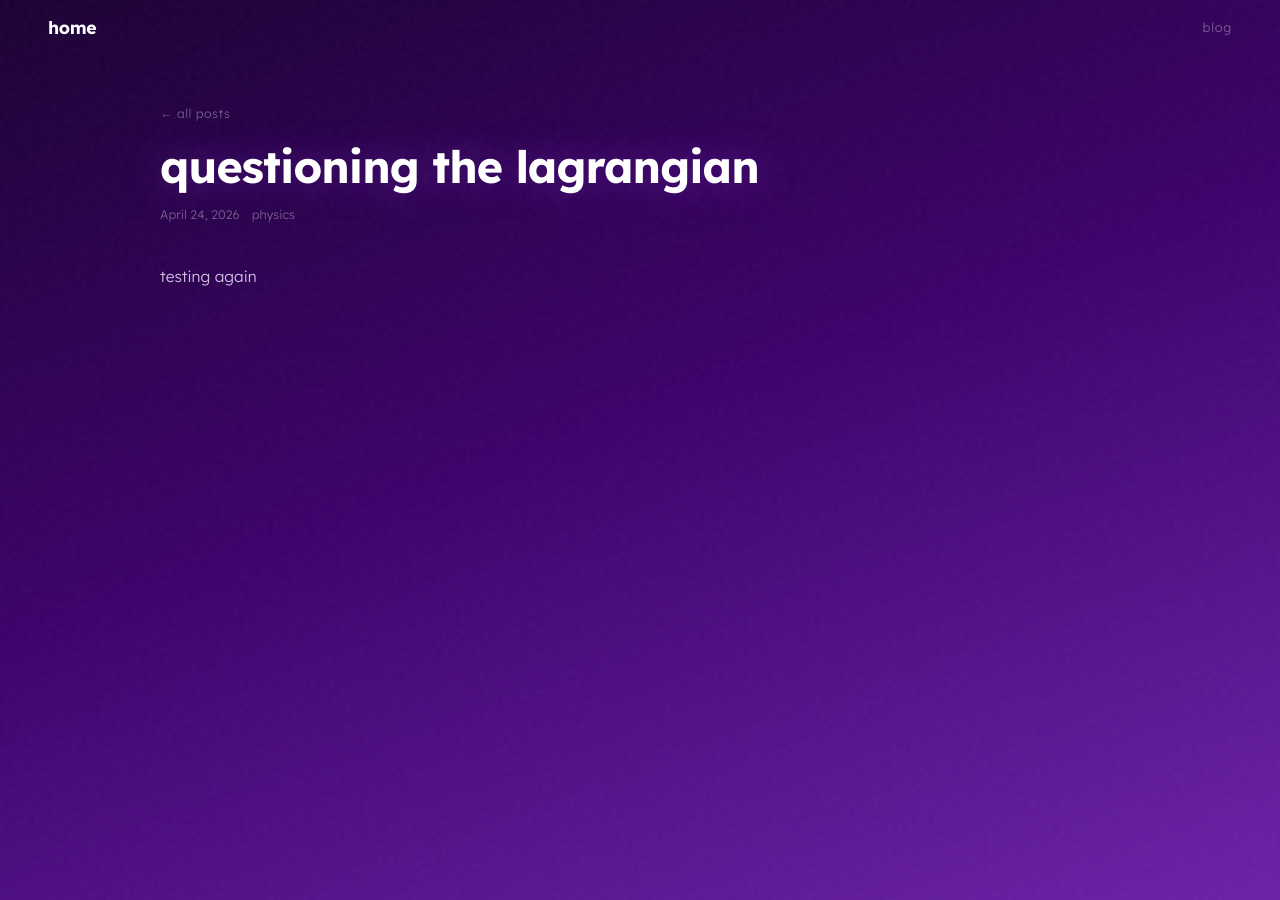
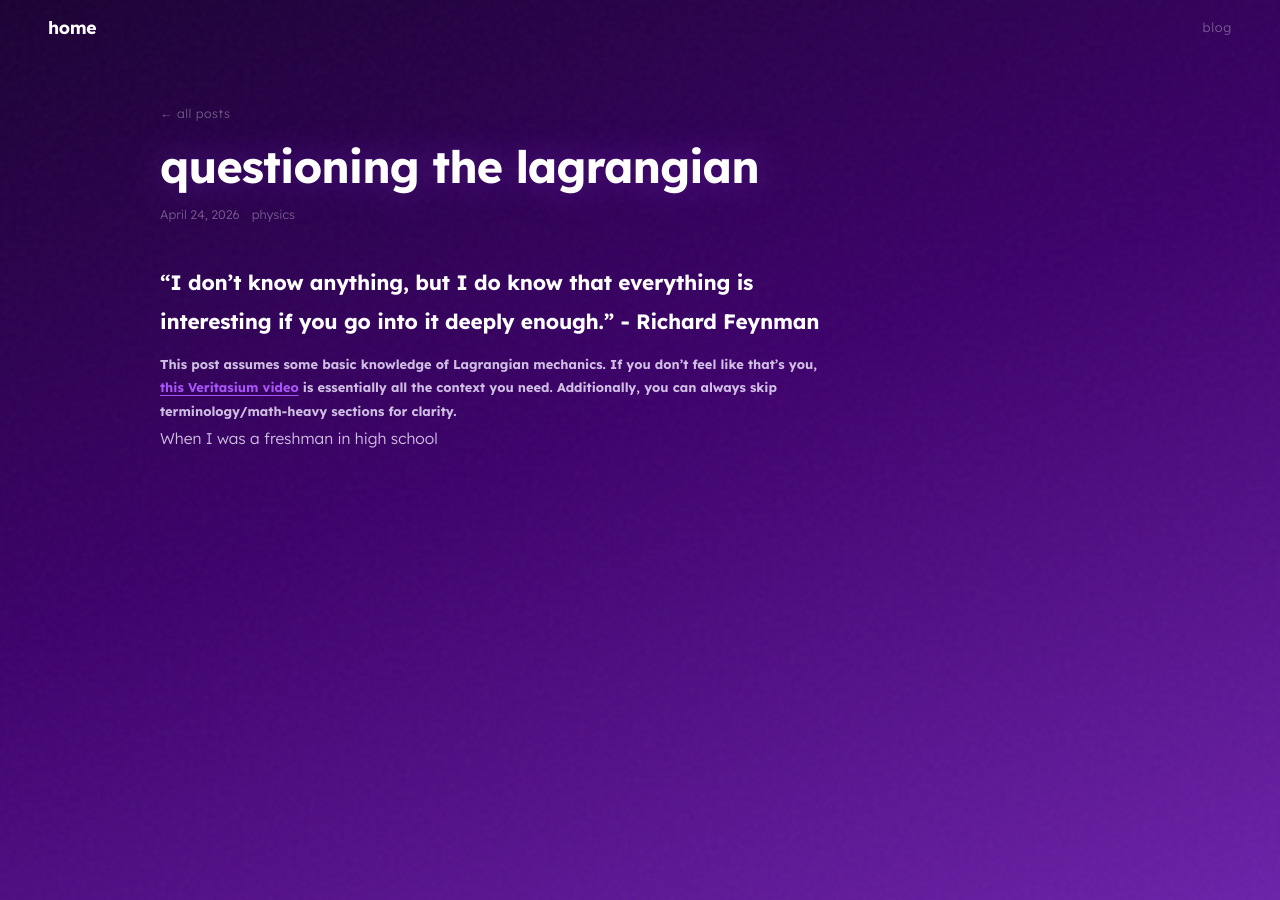
Before and after one commit to swardforever/home, a Jekyll site: the page built from _posts/2026-04-24-questioning-the-lagrangian.md, in a window 1280 px wide. Built offline with Jekyll 4.4.1, drawn with Linux system fonts in a browser that asks for light colours.

Commit message:
Update 2026-04-24-questioning-the-lagrangian.md

```diff
--- a/_posts/2026-04-24-questioning-the-lagrangian.md
+++ b/_posts/2026-04-24-questioning-the-lagrangian.md
@@ -5,4 +5,8 @@ date: 2026-04-24
 tags: [physics]
 ---
 
-testing again
+## "I don't know anything, but I do know that everything is interesting if you go into it deeply enough." - Richard Feynman
+
+##### This post assumes some basic knowledge of Lagrangian mechanics. If you don't feel like that's you, [this Veritasium video](https://www.youtube.com/watch?v=Q10_srZ-pbs) is essentially all the context you need. Additionally, you can always skip terminology/math-heavy sections for clarity.
+
+When I was a freshman in high school
```
